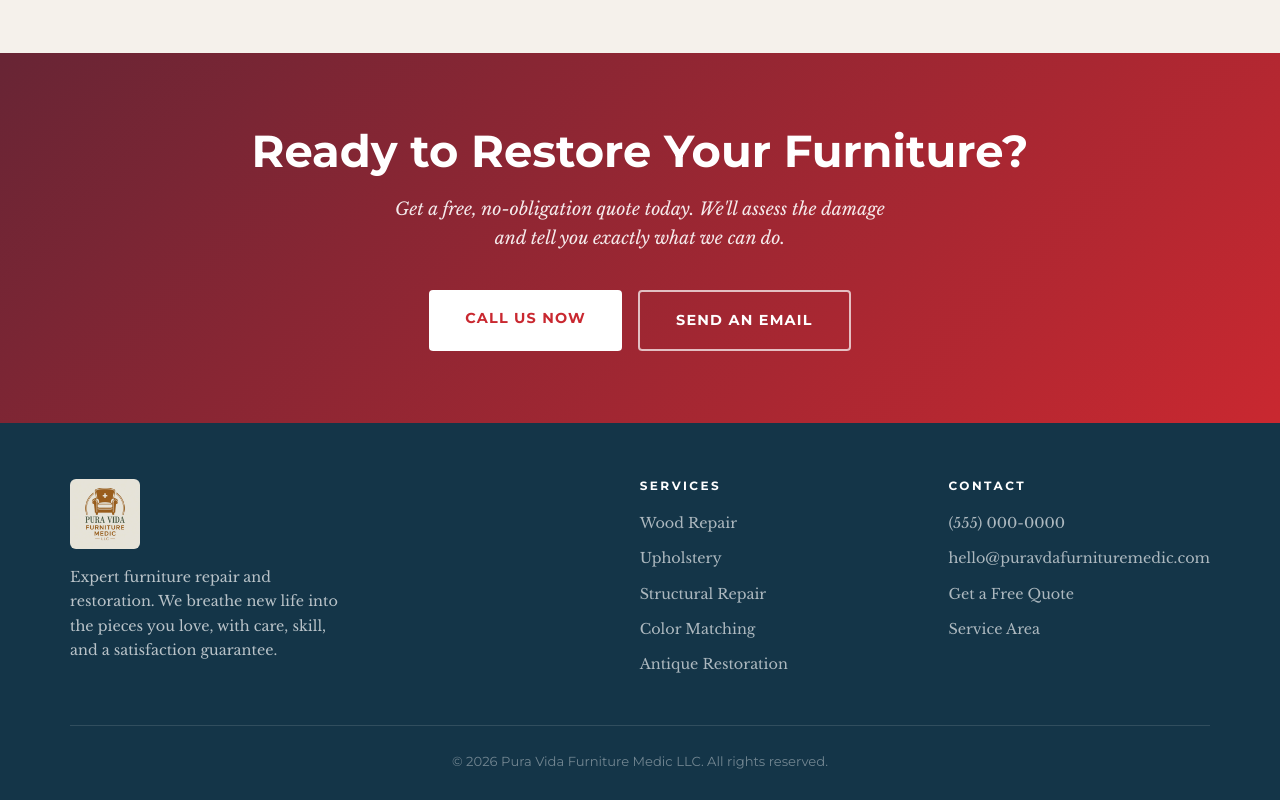
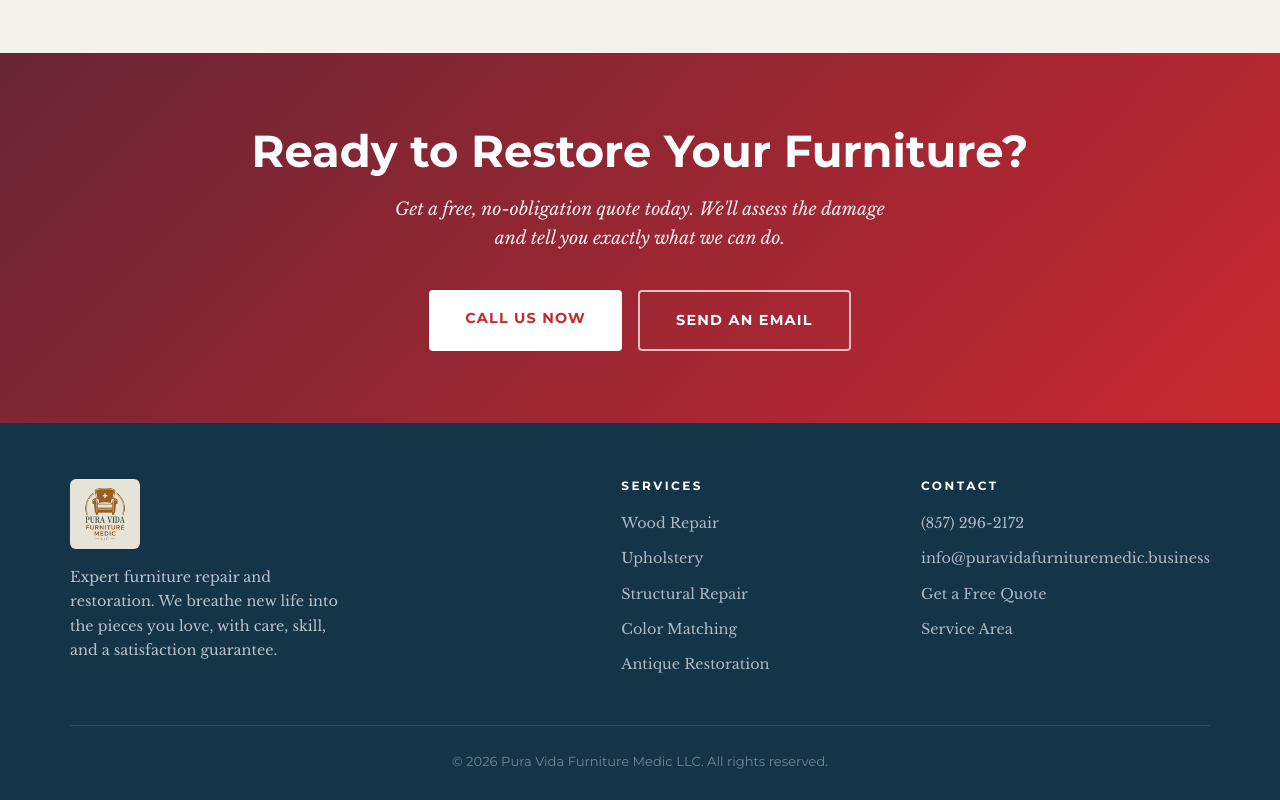
Before and after one commit to ramirezk37-boop/test-website-pura-vida, a plain HTML site: page index.html in a window 1280 px wide. Shown: the part 3715-4515 px from the top of the page. Drawn offline with nearby package versions, Linux system fonts and the light colour scheme.

Commit message:
Fix phone number and email display text

```diff
--- a/index.html
+++ b/index.html
@@ -803,7 +803,7 @@
       <p>Get a free, no-obligation quote today. We'll assess the damage and tell you exactly what we can do.</p>
       <div class="hero-buttons">
         <a href="tel:+1-857-296-2172" class="btn btn-white">Call Us Now</a>
-        <a href="mailto:info@puravdafurnituremedic.com" class="btn btn-outline">Send an Email</a>
+        <a href="mailto:info@puravidafurnituremedic.business" class="btn btn-outline">Send an Email</a>
       </div>
     </div>
   </section>
@@ -830,8 +830,8 @@
       <div class="footer-col">
         <h4>Contact</h4>
         <ul>
-          <li><a href="tel:+1-857-296-2172">(555) 000-0000</a></li>
-          <li><a href="mailto:info@puravdafurnituremedic.com">hello@puravdafurnituremedic.com</a></li>
+          <li><a href="tel:+1-857-296-2172">(857) 296-2172</a></li>
+          <li><a href="mailto:info@puravidafurnituremedic.business">info@puravidafurnituremedic.business</a></li>
           <li><a href="#contact">Get a Free Quote</a></li>
           <li><a href="#">Service Area</a></li>
         </ul>
```
